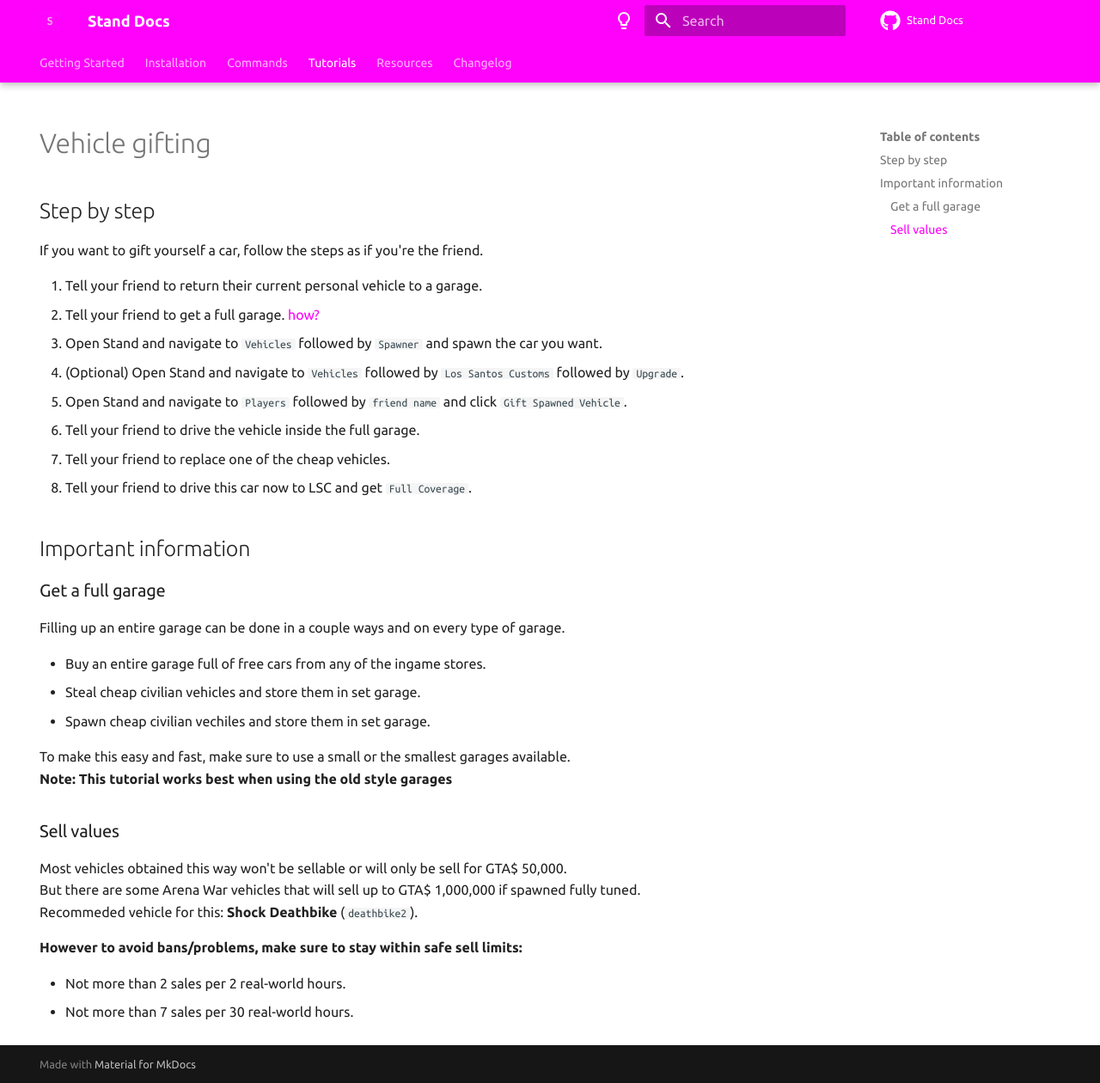
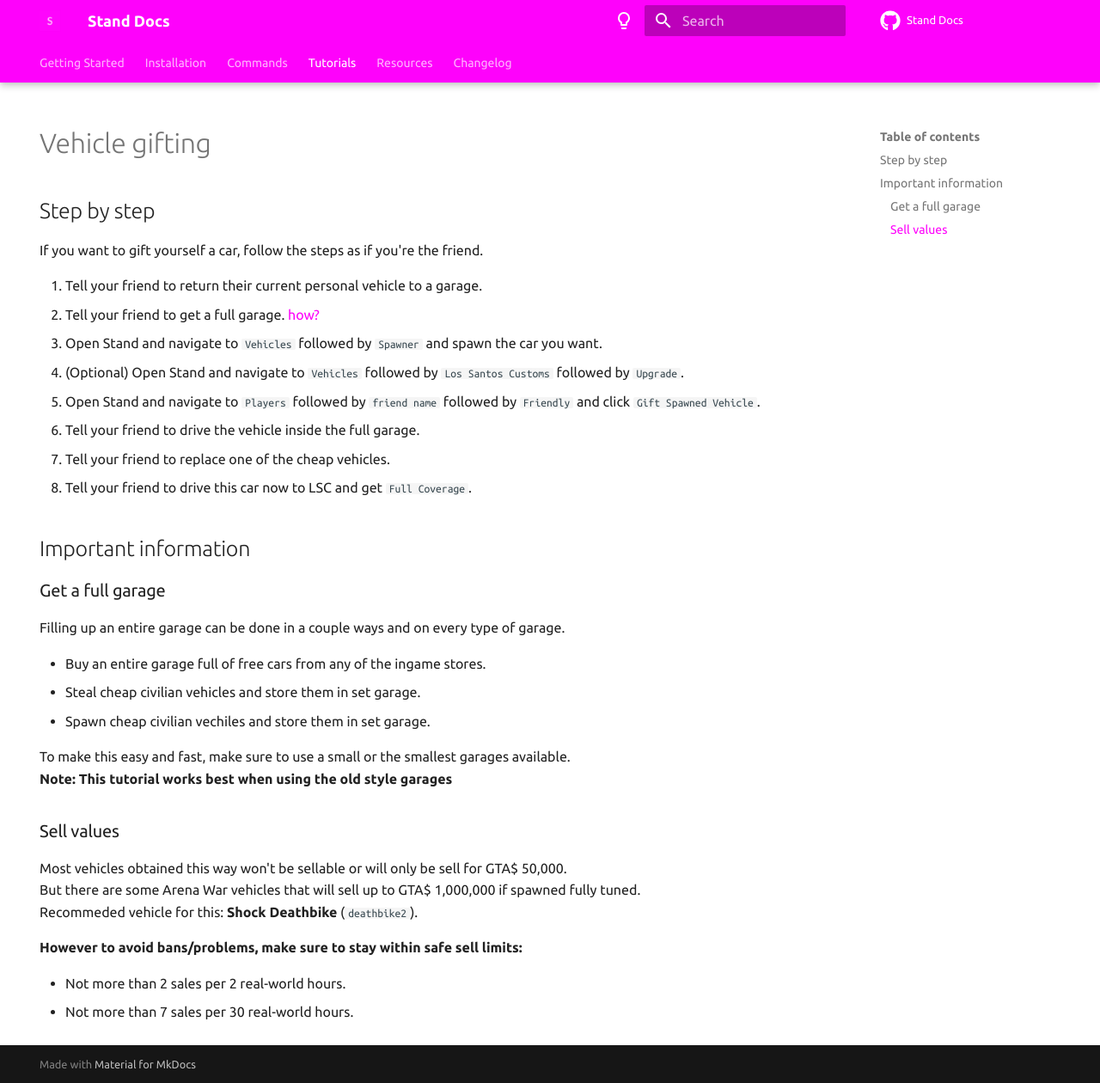
Before and after one commit to estradiols/stand-docs, an MkDocs documentation site: the page built from docs/tutorials/vehicle-gifting.md, in a window 1280 px wide and 1260 px high. Shown: the whole window at 86% size. Built offline with MkDocs 1.6.1 and Material for MkDocs 9.7.7, drawn with Linux system fonts in a browser that asks for light colours; comment, search, counter and statistics services are not loaded; the version menu is left out.

Commit message:
[edit tutorial]

```diff
--- a/docs/tutorials/vehicle-gifting.md
+++ b/docs/tutorials/vehicle-gifting.md
@@ -10,7 +10,7 @@
 2. Tell your friend to get a full garage. [how?](#get-a-full-garage)
 3. Open Stand and navigate to `Vehicles` followed by `Spawner` and spawn the car you want.
 4. (Optional) Open Stand and navigate to `Vehicles` followed by `Los Santos Customs` followed by `Upgrade`.
-5. Open Stand and navigate to `Players` followed by `friend name` and click `Gift Spawned Vehicle`.
+5. Open Stand and navigate to `Players` followed by `friend name` followed by `Friendly` and click `Gift Spawned Vehicle`.
 6. Tell your friend to drive the vehicle inside the full garage.
 7. Tell your friend to replace one of the cheap vehicles.
 8. Tell your friend to drive this car now to LSC and get `Full Coverage`.
```
